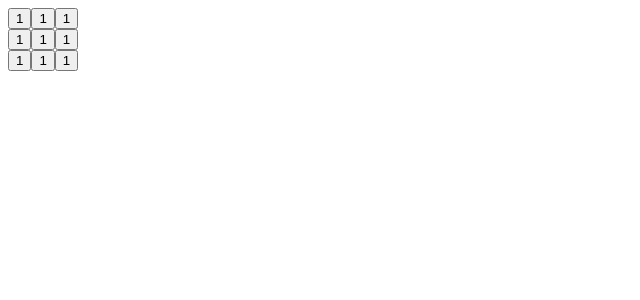
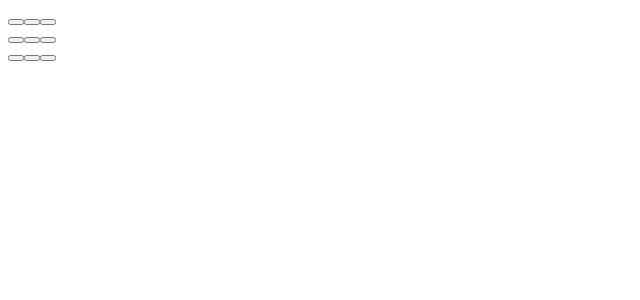
Before and after one commit to mattiamion91/react-tic-tac-toe, a React (Vite) app: page / in a window 1280 px wide. Shown: the top 300 px of the page, without its empty margins (0-640 px from the left). Built offline with nearby package versions, Linux system fonts and the light colour scheme.

Commit message:
feat: creao componente quandrato e conponente griglia per esportarli e importarli e uso la prop value per fare render dei numeri

```diff
--- a/src/components/Square.jsx
+++ b/src/components/Square.jsx
@@ -1,5 +1,5 @@
-export default function Square() {
+export default function Square({ value }) {
     return(
-        <button className='quadrato'>1</button>
+        <button className='quadrato'>{ value }</button>
     )
 }
```
